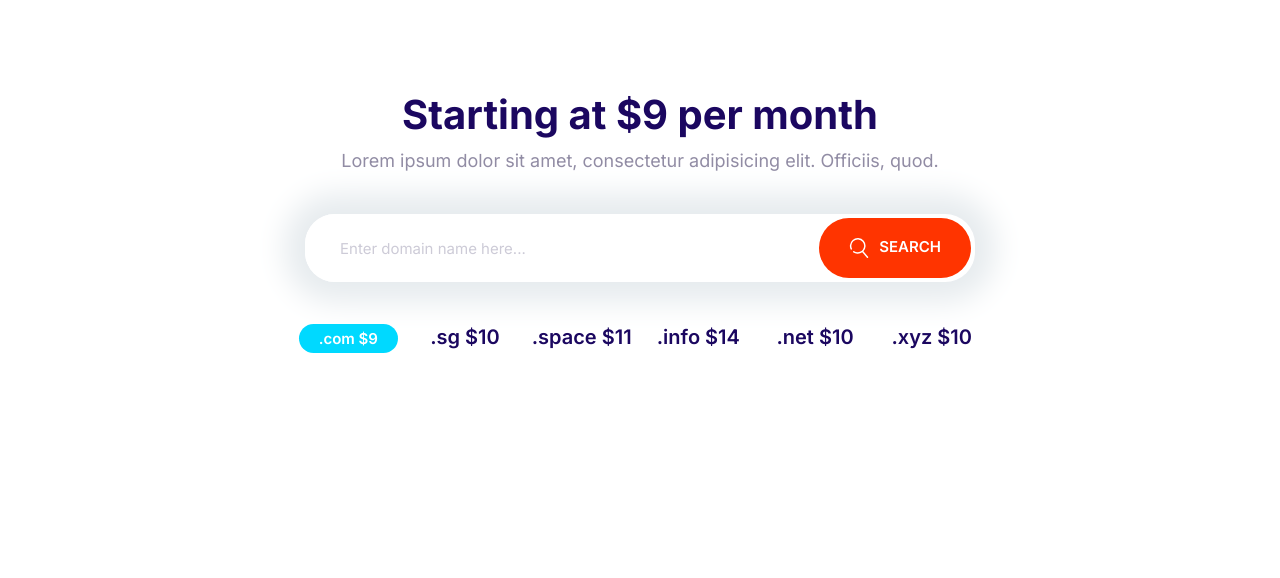
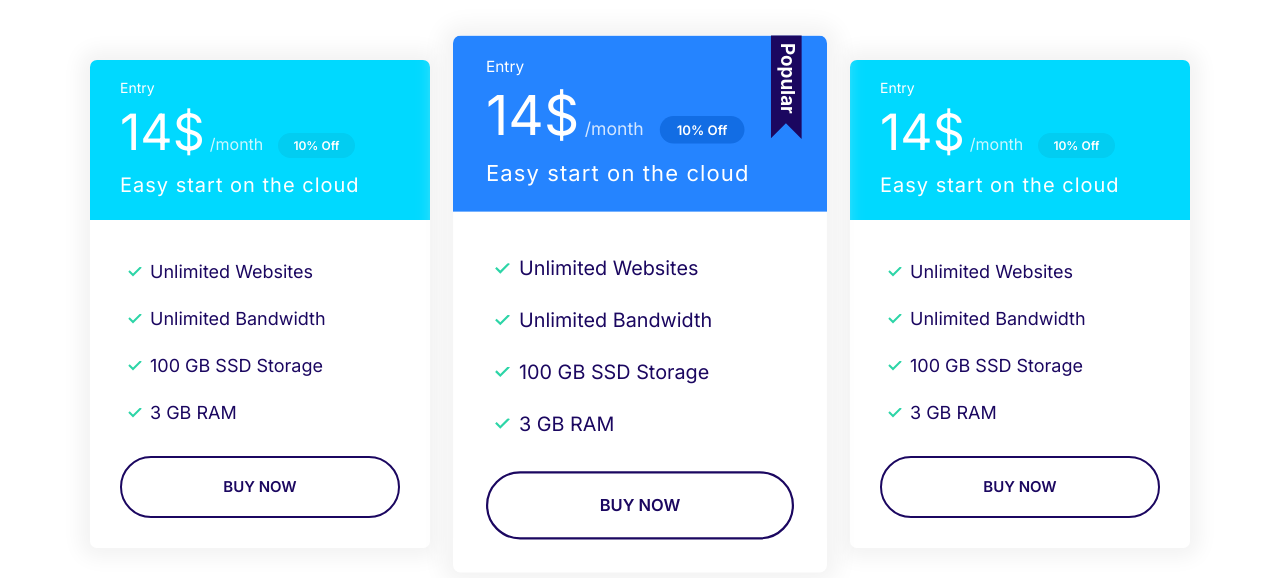
Before and after one commit to Reiro31/Moshify, a plain HTML site: page index.html in a window 1280 px wide. Drawn offline with Linux system fonts and the light colour scheme.

Commit message:
Finished plans-block.

```diff
--- a/css/styles.css
+++ b/css/styles.css
@@ -288,12 +288,18 @@ a{
     background: var(--color-secondary);
     color: white;
 }
+.card--primary .badge--primary{
+    background: #126de4;
+}
 .card--secondary .badge--secondary{
     background: #02cdf1;
 }
 
 /*Plans*/
 
+.plan{
+    transition: transform 0.2s ease-out;
+}
 .plan__name{
     color: white;
     margin: 0;
@@ -318,6 +324,9 @@ a{
 .plan .list__item{
     margin-bottom: 2rem;
 }
+.plan--popular{
+    transform: scale(1.1);
+}
 .plan--popular .card__header{
     position: relative;
 }
@@ -329,6 +338,12 @@ a{
   top: -6px;
   right: 5%;
 }
+.plan:hover{
+  transform: scale(1.05);
+}
+.plan--popular:hover{
+    transform: scale(1.15);
+  }
 @media screen and (min-width:1024px) {
     .plan__name{
         font-size: 1.4rem;;
@@ -634,3 +649,13 @@ line-height: 1.3;
         grid-template-columns: repeat(auto-fit, minmax(10rem, 1fr));
     }
 }
+
+/*Plans Block*/
+
+.block-plans .grid{
+    gap: 8rem 4rem;
+}
+.block-plans .card{
+    max-width: 500px;
+    margin: 0 auto;
+}
--- a/index.html
+++ b/index.html
@@ -15,34 +15,69 @@
     <link rel="stylesheet" href="css/styles.css" />
   </head>
   <body>
-    <section class="block container block-domain">
-      <header class="block__header">
-        <h2>Starting at $9 per month</h2>
-        <p>
-          Lorem ipsum dolor sit amet, consectetur adipisicing elit. Officiis,
-          quod.
-        </p>
-      </header>
-      <div class="input-group">
-        <input
-          type="text"
-          placeholder="Enter domain name here..."
-          class="input"
-        />
-        <button class="btn btn--accent">
-          <svg class="icon icon--white">
-            <use xlink:href="images/sprite.svg#search"></use></svg
-          >Search
-        </button>
+    <section class="block container block-plans">
+      <div class="grid grid--1x3">
+        <div class="plan">
+          <div class="card card--secondary">
+            <header class="card__header">
+              <h3 class="plan__name">Entry</h3>
+              <span class="plan__price">14$</span>
+              <span class="plan__billing-cycle">/month</span>
+              <span class="badge badge--secondary badge--small">10% Off</span>
+              <span class="plan__description">Easy start on the cloud</span>
+            </header>
+            <div class="card__body">
+              <ul class="list list--tick">
+                <li class="list__item">Unlimited Websites</li>
+                <li class="list__item">Unlimited Bandwidth</li>
+                <li class="list__item">100 GB SSD Storage</li>
+                <li class="list__item">3 GB RAM</li>
+              </ul>
+              <button class="btn btn--outline btn--block">Buy Now</button>
+            </div>
+          </div>
+        </div>
+        <div class="plan plan--popular">
+          <div class="card card--primary">
+            <header class="card__header">
+              <h3 class="plan__name">Entry</h3>
+              <span class="plan__price">14$</span>
+              <span class="plan__billing-cycle">/month</span>
+              <span class="badge badge--primary badge--small">10% Off</span>
+              <span class="plan__description">Easy start on the cloud</span>
+            </header>
+            <div class="card__body">
+              <ul class="list list--tick">
+                <li class="list__item">Unlimited Websites</li>
+                <li class="list__item">Unlimited Bandwidth</li>
+                <li class="list__item">100 GB SSD Storage</li>
+                <li class="list__item">3 GB RAM</li>
+              </ul>
+              <button class="btn btn--outline btn--block">Buy Now</button>
+            </div>
+          </div>
+        </div>
+        <div class="plan">
+          <div class="card card--secondary">
+            <header class="card__header">
+              <h3 class="plan__name">Entry</h3>
+              <span class="plan__price">14$</span>
+              <span class="plan__billing-cycle">/month</span>
+              <span class="badge badge--secondary badge--small">10% Off</span>
+              <span class="plan__description">Easy start on the cloud</span>
+            </header>
+            <div class="card__body">
+              <ul class="list list--tick">
+                <li class="list__item">Unlimited Websites</li>
+                <li class="list__item">Unlimited Bandwidth</li>
+                <li class="list__item">100 GB SSD Storage</li>
+                <li class="list__item">3 GB RAM</li>
+              </ul>
+              <button class="btn btn--outline btn--block">Buy Now</button>
+            </div>
+          </div>
+        </div>
       </div>
-      <ul class="list block-domain__prices">
-        <li><span class="badge badge--secondary">.com $9</span></li>
-        <li>.sg $10</li>
-        <li>.space $11</li>
-        <li>.info $14</li>
-        <li>.net $10</li>
-        <li>.xyz $10</li>
-      </ul>
     </section>
     <script src="/js/main.js"></script>
   </body>
```
Also changed, not shown: components/plan_block.html (added, +64 -0 lines).
